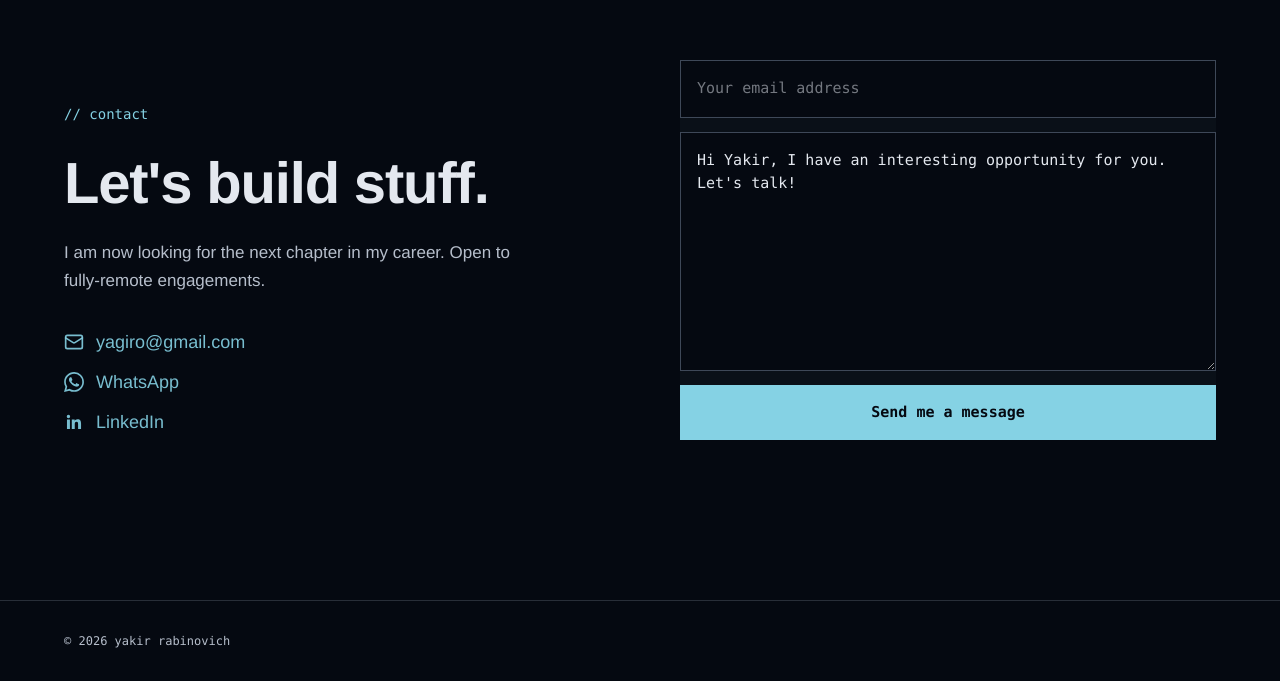
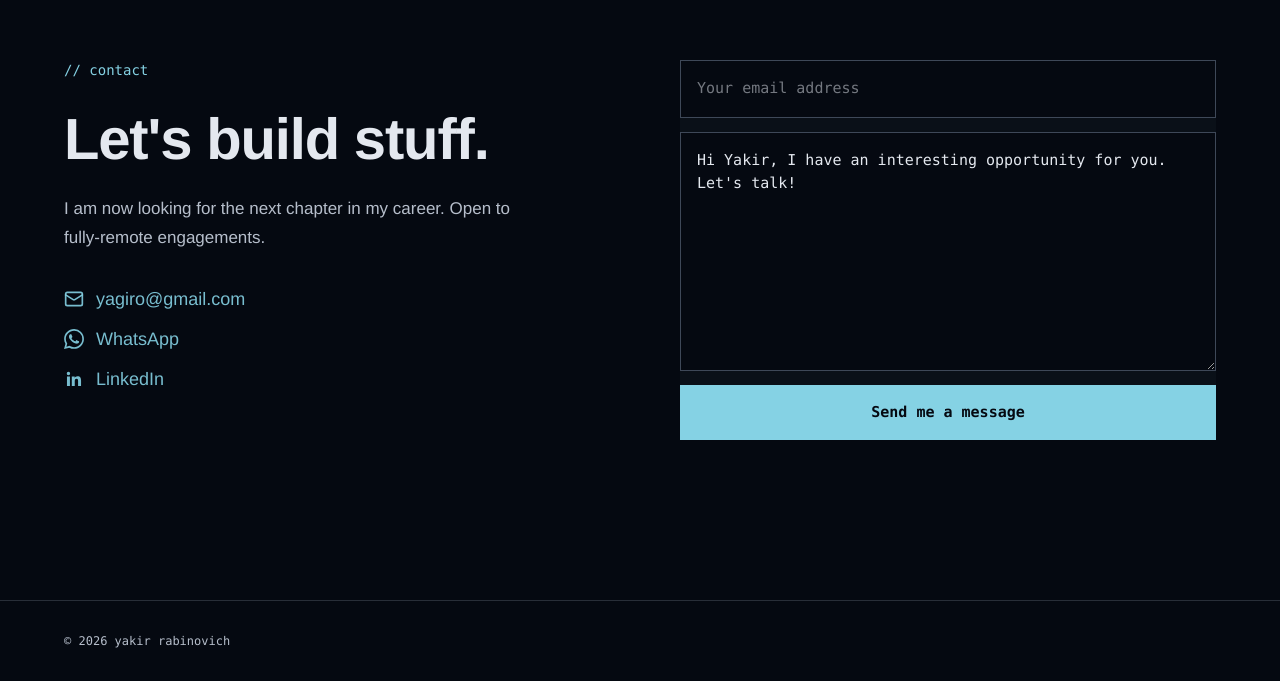
Before and after one commit to yagiro/site, a Next.js app: page / in a window 1280 px wide. Shown: the part 3621-4302 px from the top of the page. Built offline with nearby package versions, Linux system fonts and the light colour scheme.

Commit message:
fix contact section alignment

```diff
--- a/src/components/sections/contact/Contact.tsx
+++ b/src/components/sections/contact/Contact.tsx
@@ -17,7 +17,7 @@
 export function Contact() {
   return (
     <section id="contact" className={`${sectionClassName} pb-20 md:pb-40`}>
-      <div className="grid grid-cols-1 items-end gap-6 md:grid-cols-2 md:gap-20">
+      <div className="grid grid-cols-1 gap-6 md:grid-cols-2 md:gap-20">
         <Reveal>
           <div className="mb-7 font-mono text-sm text-accent">{"// contact"}</div>
           <h2 className="mb-6 text-[40px] font-semibold leading-[1.08] tracking-[-0.02em] text-ink md:text-[58px]">
```
